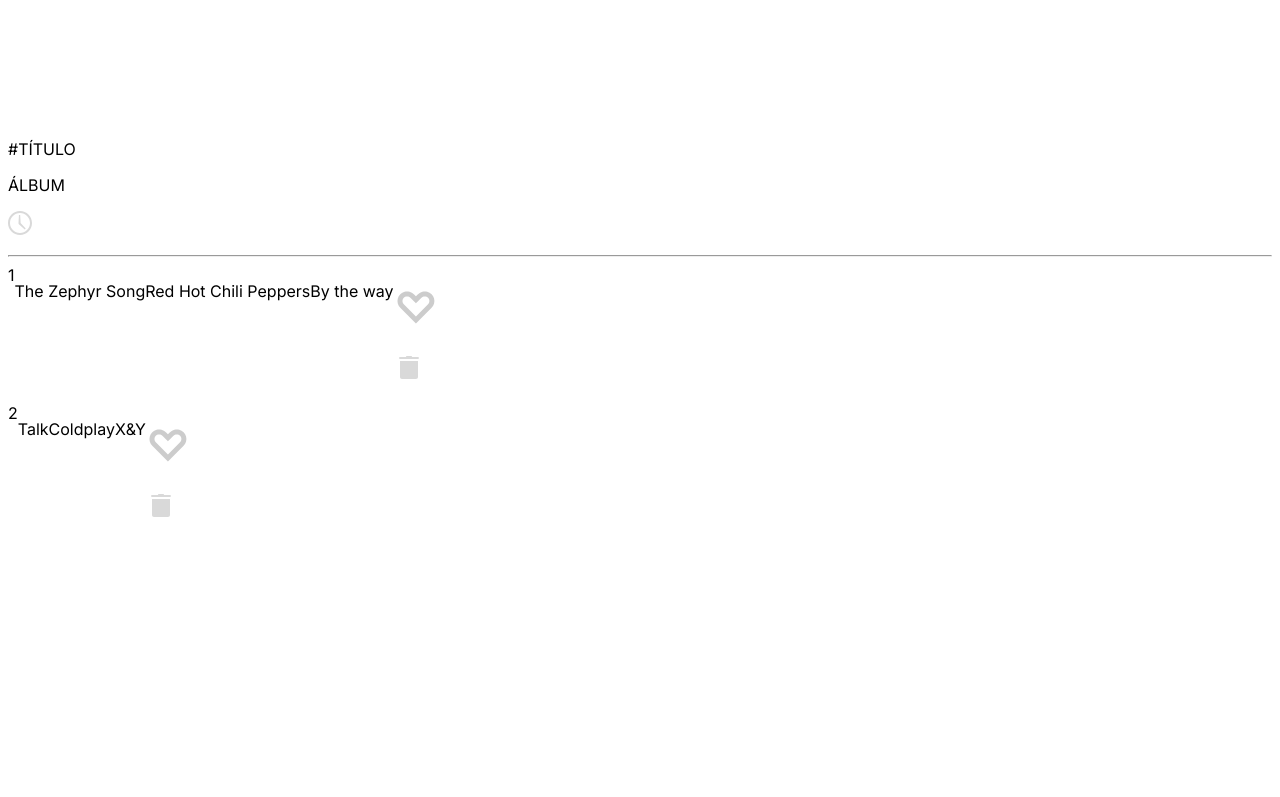
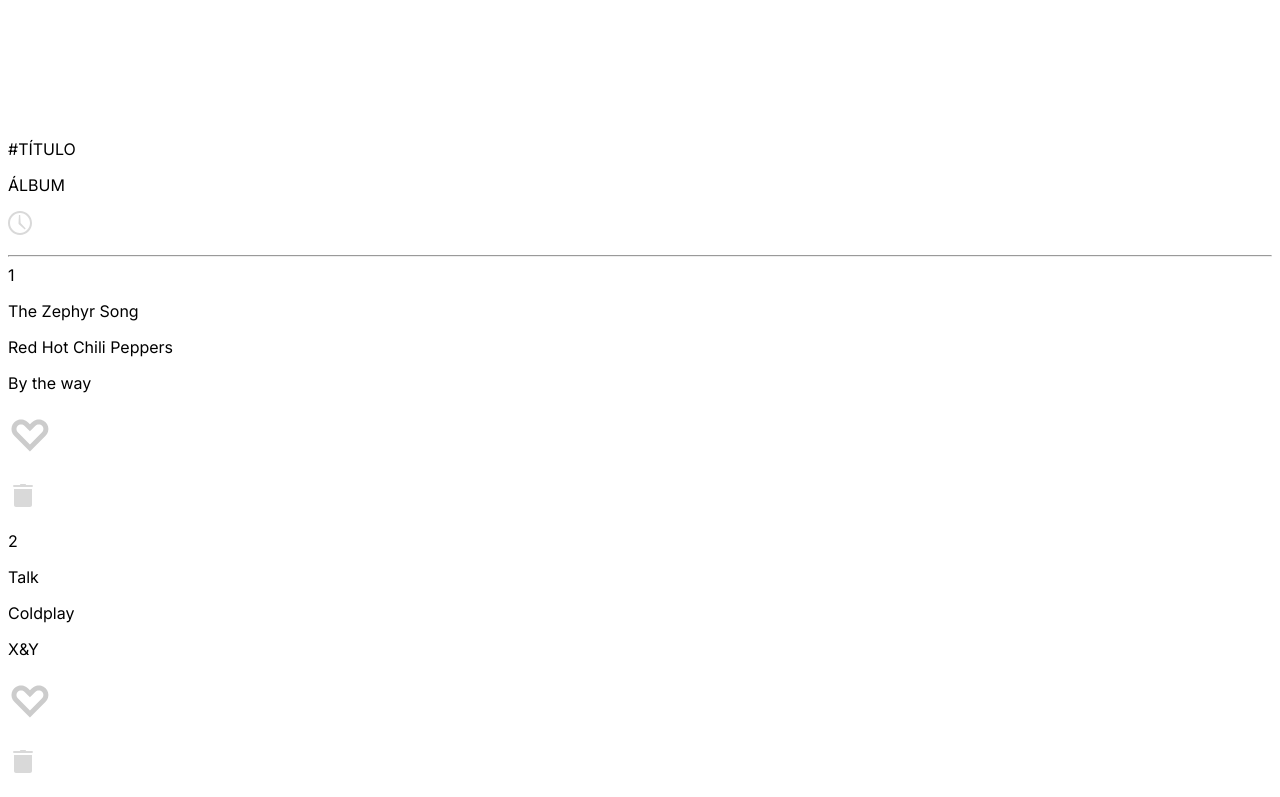
Before and after one commit to AugustoGuerradeLima/ijr-frondend, a React (Vite) app in the folder ISpotify/: page / in a window 1280 px wide. Shown: the part 1867-2664 px from the top of the page. Before the commit the page ends 2416 px from the top, so only its background shows below. Built offline with nearby package versions, Linux system fonts and the light colour scheme.

Commit message:
debug funcionalidade de remocao

```diff
--- a/ISpotify/src/App.jsx
+++ b/ISpotify/src/App.jsx
@@ -14,12 +14,14 @@
 
   const [songs,setSongs] = useState([
     {
+      id:1,
       number:1,
       songName:"The Zephyr Song",
       artistName:"Red Hot Chili Peppers",
       albumName:"By the way",
     },
     {
+      id:2,
       number:2,
       songName:"Talk",
       artistName:"Coldplay",
@@ -27,8 +29,8 @@
     }
   ])
 
-  const removeSong = (number) =>{
-    const updatedSongs = songs.filter((song)=>{song.number !== number})
+  const removeSong = (id) =>{
+    const updatedSongs = songs.filter((song)=>song.id !== id)
     setSongs(updatedSongs)
   }
 
@@ -68,12 +70,12 @@
 
       {songs.map((song=>(
         <Song
-          key={song.number}
+          key={song.id}
           number={song.number}
           songName={song.songName}
           artistName={song.artistName}
           albumName={song.albumName}
-          removeSong={()=>removeSong(song.number)}
+          removeSong={()=>removeSong(song.id)}
         />
       )))}
 
--- a/ISpotify/src/components/Song.css
+++ b/ISpotify/src/components/Song.css
@@ -1,7 +1,3 @@
-.song{
-  display: flex;
-}
-
 .heart-icon {
   cursor: pointer;
 }
@@ -9,7 +5,3 @@
 .trash-icon {
   cursor: pointer;
 }
-
-#hide {
-  display: none;
-}
--- a/ISpotify/src/components/Song.jsx
+++ b/ISpotify/src/components/Song.jsx
@@ -2,28 +2,22 @@
 import TrashIcon from "../images/trash.svg";
 import HeartIcon from "../images/heart.svg";
 
-import { useState } from "react";
-
 import './Song.css'
 
-const Song = (props) => {
-
-  const [hide, setHide] = useState("")
-
-  const handleHide = () => setHide("hide")
+const Song = ({number,songName,artistName,albumName,removeSong}) => {
 
   return (
     <div className="container">
-      <div className="song" id={hide}>
-        <span>{props.number}</span>
-        <p className="song-name">{props.songName}</p>
-        <p className="artist-name">{props.artistName}</p>
-        <p className="album-name">{props.albumName}</p>
+      <div className="song">
+        <span>{number}</span>
+        <p className="song-name">{songName}</p>
+        <p className="artist-name">{artistName}</p>
+        <p className="album-name">{albumName}</p>
         <div className="icons">
           <p className="heart-icon">
             <img src={HeartIcon} alt="like button" id="like-button"/>
           </p>
-          <p className="trash-icon" onClick={()=>props.removeSong()}>
+          <p className="trash-icon" onClick={()=>removeSong()}>
             <img src={TrashIcon} alt="delete button" />
           </p>
         </div>
```
